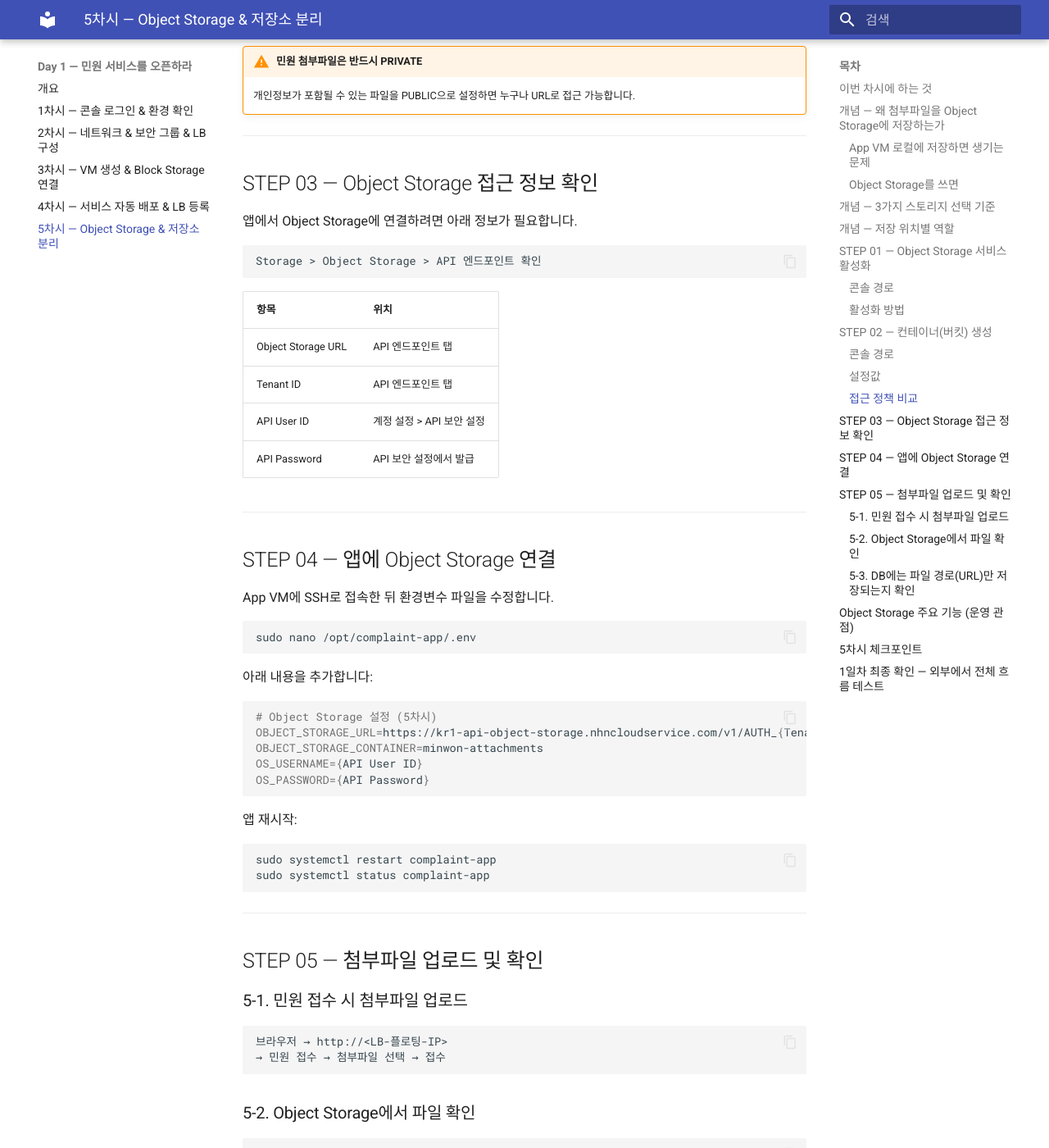
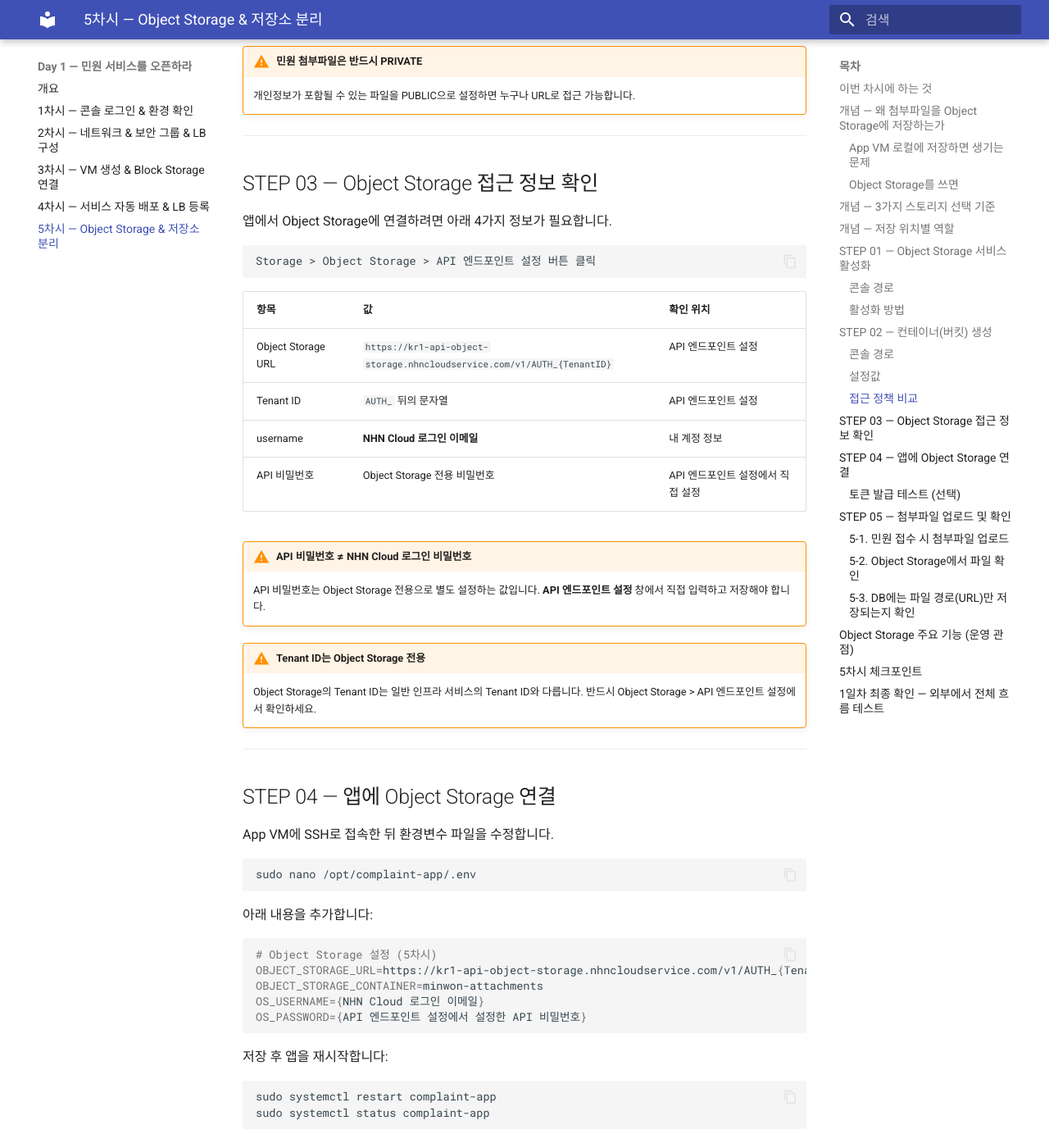
Before and after one commit to skilleat-labs/cloud-native-minwon-lab, an MkDocs documentation site: the page built from docs/day1/session5.md, in a window 1280 px wide and 1400 px high, scrolled down 3527 px. Shown: the whole window at 82% size. Built offline with MkDocs 1.6.1 and Material for MkDocs 9.7.7, drawn with Linux system fonts in a browser that asks for light colours; some of the changed text lies outside the part shown.

Commit message:
docs: Object Storage 인증 정보 정확한 값으로 업데이트
- username: NHN Cloud 로그인 이메일
- password: Object Storage 전용 API 비밀번호 (로그인 PW 아님)
- Tenant ID: Object Storage 전용 (일반 인프라와 다름)
- 토큰 발급 테스트 명령어 추가

Co-Authored-By: Claude Sonnet 4.6 <noreply@anthropic.com>

````diff
--- a/docs/day1/session5.md
+++ b/docs/day1/session5.md
@@ -131,18 +131,26 @@ Storage > Object Storage > 컨테이너 생성
 
 ## STEP 03 — Object Storage 접근 정보 확인
 
-앱에서 Object Storage에 연결하려면 아래 정보가 필요합니다.
+앱에서 Object Storage에 연결하려면 아래 4가지 정보가 필요합니다.
 
 ```
-Storage > Object Storage > API 엔드포인트 확인
+Storage > Object Storage > API 엔드포인트 설정 버튼 클릭
 ```
 
-| 항목 | 위치 |
-|------|------|
-| Object Storage URL | API 엔드포인트 탭 |
-| Tenant ID | API 엔드포인트 탭 |
-| API User ID | 계정 설정 > API 보안 설정 |
-| API Password | API 보안 설정에서 발급 |
+| 항목 | 값 | 확인 위치 |
+|------|---|---------|
+| Object Storage URL | `https://kr1-api-object-storage.nhncloudservice.com/v1/AUTH_{TenantID}` | API 엔드포인트 설정 |
+| Tenant ID | `AUTH_` 뒤의 문자열 | API 엔드포인트 설정 |
+| username | **NHN Cloud 로그인 이메일** | 내 계정 정보 |
+| API 비밀번호 | Object Storage 전용 비밀번호 | API 엔드포인트 설정에서 직접 설정 |
+
+!!! warning "API 비밀번호 ≠ NHN Cloud 로그인 비밀번호"
+    API 비밀번호는 Object Storage 전용으로 별도 설정하는 값입니다.
+    **API 엔드포인트 설정** 창에서 직접 입력하고 저장해야 합니다.
+
+!!! warning "Tenant ID는 Object Storage 전용"
+    Object Storage의 Tenant ID는 일반 인프라 서비스의 Tenant ID와 다릅니다.
+    반드시 Object Storage > API 엔드포인트 설정에서 확인하세요.
 
 ---
 
@@ -160,9 +168,26 @@ sudo nano /opt/complaint-app/.env
 # Object Storage 설정 (5차시)
 OBJECT_STORAGE_URL=https://kr1-api-object-storage.nhncloudservice.com/v1/AUTH_{TenantID}
 OBJECT_STORAGE_CONTAINER=minwon-attachments
-OS_USERNAME={API User ID}
-OS_PASSWORD={API Password}
+OS_USERNAME={NHN Cloud 로그인 이메일}
+OS_PASSWORD={API 엔드포인트 설정에서 설정한 API 비밀번호}
 ```
+
+저장 후 앱을 재시작합니다:
+
+```bash
+sudo systemctl restart complaint-app
+sudo systemctl status complaint-app
+```
+
+### 토큰 발급 테스트 (선택)
+
+설정이 올바른지 먼저 확인하고 싶다면 아래 명령으로 토큰 발급을 테스트합니다.
+
+```bash
+curl -s -X POST https://api-identity.infrastructure.cloud.toast.com/v2.0/tokens -H "Content-Type: application/json" -d '{"auth":{"tenantId":"{TenantID}","passwordCredentials":{"username":"{이메일}","password":"{API비밀번호}"}}}' | python3 -m json.tool | grep '"id"' | head -1
+```
+
+토큰 문자열이 출력되면 인증 성공입니다.
 
 앱 재시작:
 
````
